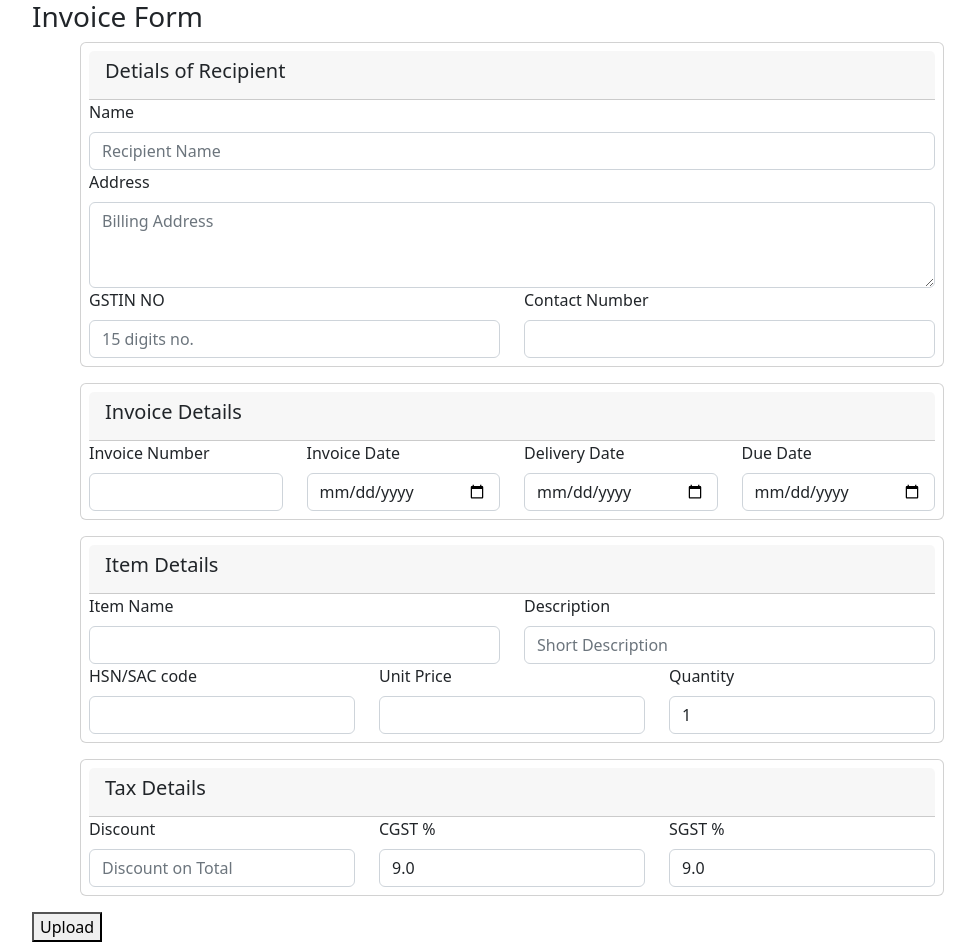
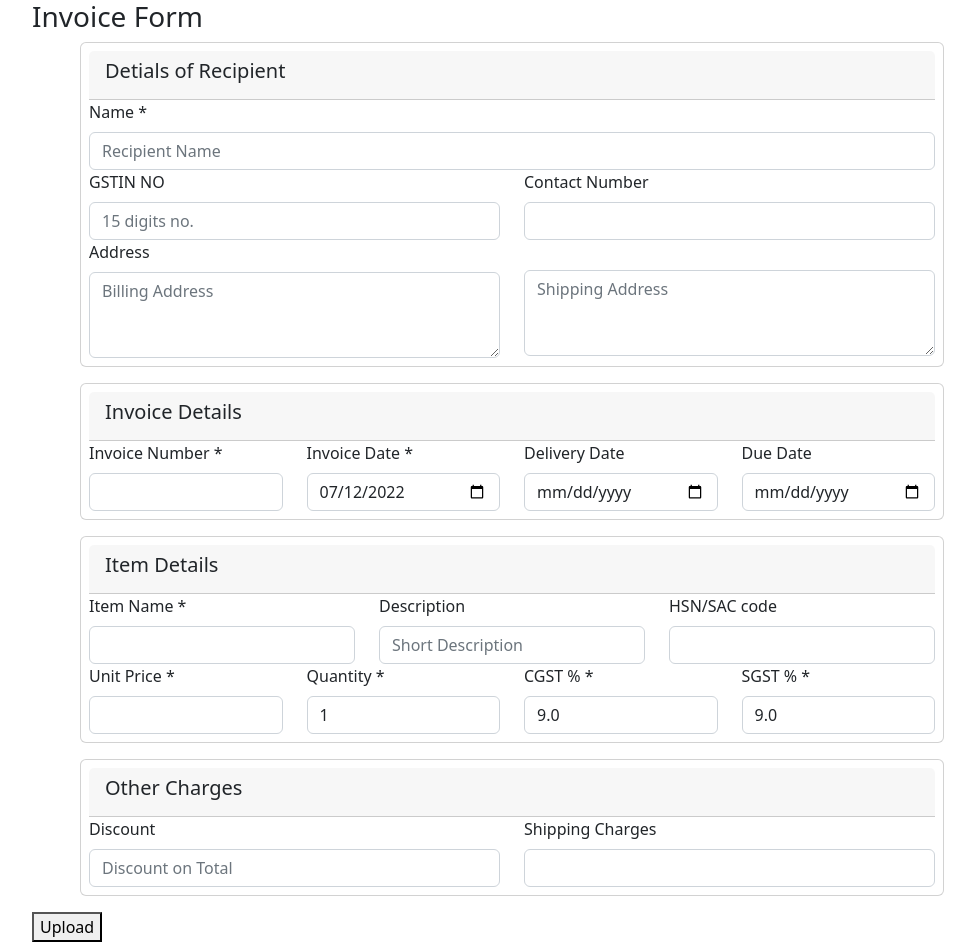
Before and after one commit to SagarPawar606/Django-GSTinvoicer, a Django app: page /invoice/ in a window 1280 px wide. Shown: the whole page, without its empty margins (128-1103 px from the left). Run offline with Django 3.2, Linux system fonts and the light colour scheme; a user stored in the database is signed in.

Commit message:
Minor form changes

```diff
--- a/base/forms.py
+++ b/base/forms.py
@@ -4,7 +4,7 @@ from django import forms
 from django.contrib.auth.models import User
 from django.contrib.auth.forms import UserCreationForm
 from .models import OrganizationlDetials
-
+from datetime import date
 
 class UserRegistrationForm(UserCreationForm):
     organization_name = forms.CharField(max_length=255)
@@ -19,11 +19,13 @@ class OrganizationProfileForm(forms.ModelForm):
         fields = ['org_name', 'email', 'gstin', 'address', 'contact_no', 'website']
 
 
-class RecipientDetailsFrom(forms.Form):
+class RecipientDetailsForm(forms.Form):
     name = forms.CharField(max_length=10,
             widget=forms.TextInput(attrs={'class':'form-control', 'placeholder': 'Recipient Name'}))
-    address = forms.CharField(max_length=10, required=False,
+    b_address = forms.CharField(max_length=10, required=False, label='Billing Address',
             widget=forms.Textarea(attrs={'class':'form-control','rows':3, 'placeholder': 'Billing Address'}))
+    s_address = forms.CharField(max_length=10, required=False, label='Shipping Address',
+            widget=forms.Textarea(attrs={'class':'form-control','rows':3, 'placeholder': 'Shipping Address'}))
     gstin = forms.CharField(max_length=15, required=False, label='GSTIN NO',
             widget=forms.TextInput(attrs={'class':'form-control','placeholder':'15 digits no.'}))
     contact_number = forms.CharField(required=False, label='Contact Number',
@@ -32,7 +34,7 @@ class RecipientDetailsFrom(forms.Form):
 class InvoiceDetialsForm(forms.Form):
     invoice_no = forms.CharField(max_length=50, label='Invoice Number',
             widget=forms.TextInput(attrs={'class':'form-control'}))
-    invoice_date = forms.DateField(label='Invoice Date',
+    invoice_date = forms.DateField(initial=date.today(), label='Invoice Date',
             widget=forms.TextInput(attrs={'type':'date', 'class':'form-control'}))
     delivery_date = forms.DateField(label='Delivery Date', required=False,
             widget=forms.TextInput(attrs={'type':'date', 'class':'form-control'}))
@@ -50,11 +52,13 @@ class ItemDetialsForm(forms.Form):
             widget=forms.NumberInput(attrs={'class':'form-control'}))
     quantity = forms.IntegerField(initial=1 ,label='Quantity', min_value=1,
              widget=forms.NumberInput(attrs={'class':'form-control'}))
+    cgst = forms.DecimalField(initial=9.0, decimal_places=2, label='CGST %', min_value=0,
+             widget=forms.NumberInput(attrs={'class':'form-control'}))
+    sgst = forms.DecimalField(initial=9.0, decimal_places=2, label='SGST %', min_value=0,
+            widget=forms.NumberInput(attrs={'class':'form-control'}))
 
-class TaxForm(forms.Form):
+class ExtraChargesForm(forms.Form):
     discount = forms.DecimalField(decimal_places=2, label='Discount', required=False,
             widget=forms.NumberInput(attrs={'class':'form-control','placeholder':'Discount on Total'}))
-    cgst = forms.DecimalField(initial=9.0, decimal_places=2, label='CGST %', min_value=0,
+    shipping = forms.DecimalField(decimal_places=2, label='Shipping Charges', required=False,
             widget=forms.NumberInput(attrs={'class':'form-control'}))
-    sgst = forms.DecimalField(initial=9.0, decimal_places=2, label='SGST %', min_value=0,
-            widget=forms.NumberInput(attrs={'class':'form-control'}))
--- a/base/templates/base/invoice.html
+++ b/base/templates/base/invoice.html
@@ -13,10 +13,8 @@
                     <h5>Detials of Recipient</h5>
                 </div>
                 <div>
-                    <label class="form-label">{{rcpt_form.name.label}}</label>
+                    <label class="form-label">{{rcpt_form.name.label}} *</label>
                     {{rcpt_form.name}}
-                    <label class="form-label">{{rcpt_form.address.label}}</label>
-                    {{rcpt_form.address}}
                     <div class="row">
                         <div class="col">
                             <label class="form-label">{{rcpt_form.gstin.label}}</label>
@@ -25,6 +23,16 @@
                         <div class="col">
                         <label class="form-label">{{rcpt_form.contact_number.label}}</label>
                         {{rcpt_form.contact_number}}
+                        </div>
+                    </div>
+                    <div class="row">
+                        <div class="col">
+                            <label class="form-label">Address</label>
+                            {{rcpt_form.b_address}}
+                        </div>
+                        <div class="col">
+                            <label class="mt-4"></label>
+                            {{rcpt_form.s_address}}
                         </div>
                     </div>
                 </div>
@@ -39,11 +47,11 @@
                 </div>
                 <div class="row">
                     <div class="col">
-                        <label class="form-label">{{inv_det_form.invoice_no.label}}</label>
+                        <label class="form-label">{{inv_det_form.invoice_no.label}} *</label>
                         {{inv_det_form.invoice_no}}
                     </div>
                     <div class="col">
-                        <label class="form-label">{{inv_det_form.invoice_date.label}}</label>
+                        <label class="form-label">{{inv_det_form.invoice_date.label}} *</label>
                         {{inv_det_form.invoice_date}}
                     </div>
                     <div class="col">
@@ -66,26 +74,34 @@
                 </div>
                 <div class="row">
                     <div class="col">
-                        <label class="form-label">{{item_form.name.label}}</label>
+                        <label class="form-label">{{item_form.name.label}} *</label>
                         {{item_form.name}}
                     </div>
                     <div class="col">
                         <label class="form-label">{{item_form.description.label}}</label>
                         {{item_form.description}}
                     </div>
-                </div>
-                <div class="row">
                     <div class="col">
                         <label class="form-label">{{item_form.hsn_no.label}}</label>
                         {{item_form.hsn_no}}
                     </div>
+                </div>
+                <div class="row">
                     <div class="col">
-                        <label class="form-label">{{item_form.price.label}}</label>
+                        <label class="form-label">{{item_form.price.label}} *</label>
                         {{item_form.price}}
                     </div>
                     <div class="col">
-                        <label class="form-label">{{item_form.quantity.label}}</label>
+                        <label class="form-label">{{item_form.quantity.label}} *</label>
                         {{item_form.quantity}}
+                    </div>
+                    <div class="col">
+                        <label class="form-label">{{item_form.cgst.label}} *</label>
+                        {{item_form.cgst}}
+                    </div>
+                    <div class="col">
+                        <label class="form-label">{{item_form.sgst.label}} *</label>
+                        {{item_form.sgst}}
                     </div>
                 </div>
             </div>
@@ -94,20 +110,16 @@
         <div class="mx-5 my-3  card">
             <div class="m-2">
                 <div class="card-header">
-                   <h5>Tax Details</h5>
+                   <h5>Other Charges</h5>
                 </div>
                 <div class="row">
                     <div class="col">
-                        <label class="form-label">{{tax_form.discount.label}}</label>
-                        {{tax_form.discount}}
+                        <label class="form-label">{{extra_form.discount.label}}</label>
+                        {{extra_form.discount}}
                     </div>
                     <div class="col">
-                        <label class="form-label">{{tax_form.cgst.label}}</label>
-                        {{tax_form.cgst}}
-                    </div>
-                    <div class="col">
-                        <label class="form-label">{{tax_form.sgst.label}}</label>
-                        {{tax_form.sgst}}
+                        <label class="form-label">{{extra_form.shipping.label}}</label>
+                        {{extra_form.shipping}}
                     </div>
                 </div>
             </div>
--- a/base/views.py
+++ b/base/views.py
@@ -1,10 +1,10 @@
 from django.shortcuts import redirect, render
 from .forms import (UserRegistrationForm,
                     OrganizationProfileForm,
-                    RecipientDetailsFrom,
+                    RecipientDetailsForm,
                     InvoiceDetialsForm,
                     ItemDetialsForm,
-                    TaxForm)
+                    ExtraChargesForm)
 from .models import OrganizationlDetials
 from django.contrib.auth.models import User
 from django.contrib.auth.decorators import login_required
@@ -45,22 +45,22 @@ def orgnization_profile(request):
 @login_required
 def invoice(request):
     if request.method == 'POST':
-        rcpt_form = RecipientDetailsFrom()
+        rcpt_form = RecipientDetailsForm()
         inv_detail_form = InvoiceDetialsForm()
         item_form = ItemDetialsForm()
-        tax_form = TaxForm()
+        extra_form = ExtraChargesForm()
         if rcpt_form.is_valid() and inv_detail_form.is_valid() and item_form.is_valid() and tax_form.is_valid():
             pass
     else:
-        rcpt_form = RecipientDetailsFrom()
+        rcpt_form = RecipientDetailsForm()
         inv_detail_form = InvoiceDetialsForm()
         item_form = ItemDetialsForm()
-        tax_form = TaxForm()
+        extra_form = ExtraChargesForm()
 
     context = {'rcpt_form' : rcpt_form,
                 'inv_det_form' : inv_detail_form,
                 'item_form':item_form,
-                'tax_form': tax_form,
+                'extra_form': extra_form,
                 }
 
     return render(request, 'base/invoice.html', context)
```
